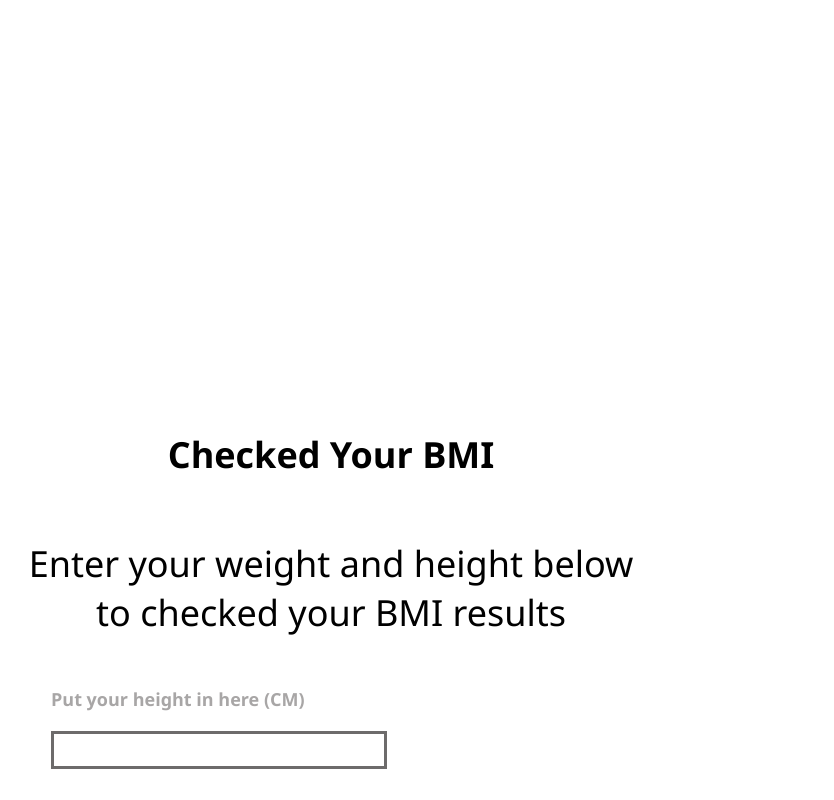
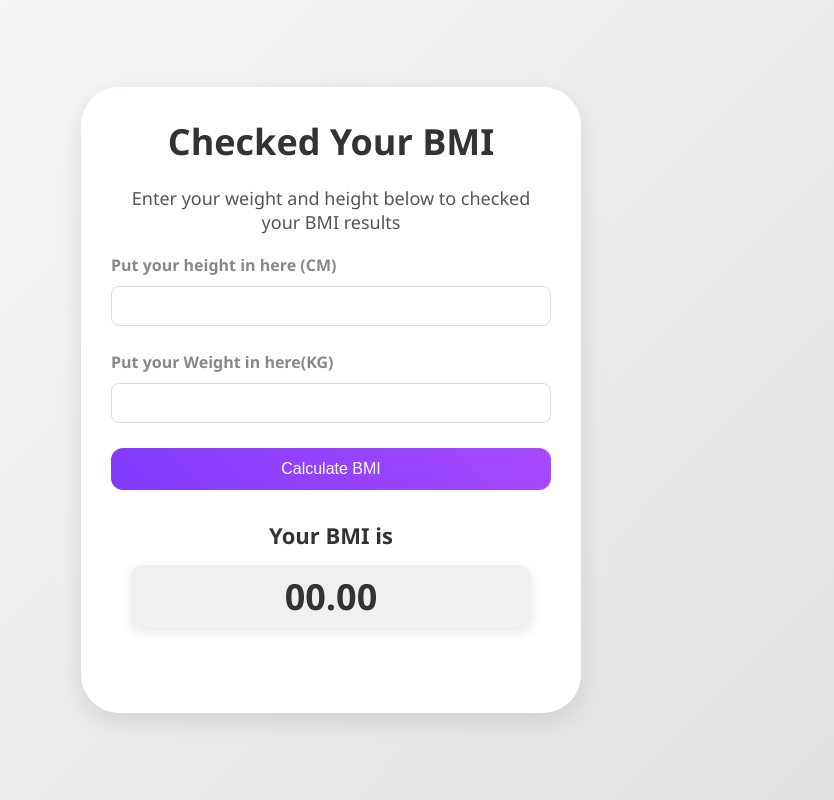
Before and after one commit to TajuddinAlAnshori/Kalkulator-BMI, a plain HTML site: page index.html in a window 1280 px wide. Shown: the top 800 px of the page, without its empty margins (309-1143 px from the left). Drawn offline with Linux system fonts and the light colour scheme.

Commit message:
kalkulator-BMI-Update

```diff
--- a/style.css
+++ b/style.css
@@ -3,95 +3,123 @@
   margin: 0;
   box-sizing: border-box;
 }
+
 body {
   min-height: 100vh;
-    background: white;
-    background-size: cover;
-    background-repeat: no-repeat;
+  background: linear-gradient(135deg, #f8f9fa, #e0e0e0);
+  display: flex;
+  justify-content: center;
+  align-items: center;
   font-family: 'Segoe UI', Tahoma, Geneva, Verdana, sans-serif;
 }
-  .container{
-    position: absolute;
-    left: 50%;
-    top : 50%;
-    transform: translate(-50%, 0%);
+
+.container {
+  width: 100%;
+  max-width: 500px;
+  margin: 0 auto;
 }
+
 .box {
-    min-width: 400px;
+  background-color: #fff;
+  box-shadow: 0 8px 24px rgba(0, 0, 0, 0.1);
   border-radius: 38px;
-    text-align: start;
-    position: relative;
-    margin-bottom: 150px;
+  text-align: center;
+  padding: 30px;
+  transition: all 0.3s ease;
 }
+
+.box:hover {
+  box-shadow: 0 16px 48px rgba(0, 0, 0, 0.15);
+}
+
 h1 {
   font-weight: bold;
   font-size: 36px;
-    padding: 30px 0;
-    font-family: 'Segoe UI', Tahoma, Geneva, Verdana, sans-serif;
-    text-align: center;
+  margin-bottom: 20px;
+  color: #333;
 }
-  p{
+
+p {
   font-weight: 100;
-    font-size: 36px;
-    padding: 30px 0;
-    font-family: 'Segoe UI', Tahoma, Geneva, Verdana, sans-serif;
-    text-align: center;
+  font-size: 18px;
+  color: #555;
+  margin-bottom: 20px;
 }
-  .content {
-    padding: 0 40px;
+
+.input {
+  text-align: left;
+  margin-bottom: 25px;
 }
-  .input {
-    border-radius: 28px;
-    padding: 20px 0;
-    margin-bottom: 20px;
-    text-align: start;
-  }
+
 .input label {
   display: block;
-    font-size: 18px;
+  font-size: 16px;
   font-weight: 600;
-    color: #a8a6a6;
-    margin-bottom: 20px;
-    text-align: start;
+  color: #888;
+  margin-bottom: 10px;
 }
+
 .input input {
-    width: 60%;
-    text-align: start;
-    border: 0.2rem solid rgb(109, 107, 107);
-    font-size: 28px;
-    font-family: "Nunito", sans-serif;
+  width: 100%;
+  padding: 10px;
+  border: 1.5px solid #ddd;
+  border-radius: 8px;
+  font-size: 16px;
+  transition: border-color 0.3s ease;
 }
+
+.input input:focus {
+  border-color: #7f3aff;
+  outline: none;
+}
+
 button#calculate {
   font-family: "Nunito", sans-serif;
   color: #fff;
-    background: #7f3aff;
+  background: linear-gradient(45deg, #7f3aff, #a84aff);
   font-size: 16px;
   border-radius: 12px;
   padding: 12px 0;
-    width: 30%;
-    outline: none;
+  width: 100%;
   border: none;
+  cursor: pointer;
+  transition: background 0.3s ease;
+}
 
+button#calculate:hover {
+  background: linear-gradient(45deg, #a84aff, #c15aff);
 }
+
 .result {
   padding: 30px 20px;
 }
+
 .result p {
   font-weight: 600;
   font-size: 22px;
-    color: #000;
+  color: #333;
   margin-bottom: 15px;
 }
+
 .result #result {
   font-size: 36px;
   font-weight: 900;
-    color: #000000;
-    display: inline-block;
+  color: #333;
   padding: 7px 20px;
-    border-radius: 55px;
+  background: #f0f0f0;
+  border-radius: 12px;
   margin-bottom: 25px;
+  box-shadow: 0 4px 12px rgba(0, 0, 0, 0.1);
 }
+
 #comment {
   color: #4f7df9;
   font-weight: 800;
+  font-size: 16px;
+  margin-top: 20px;
+  transition: color 0.3s ease;
 }
+
+#comment:hover {
+  color: #7f3aff;
+}
```
Lines whose indentation alone changed are shown as unchanged.
